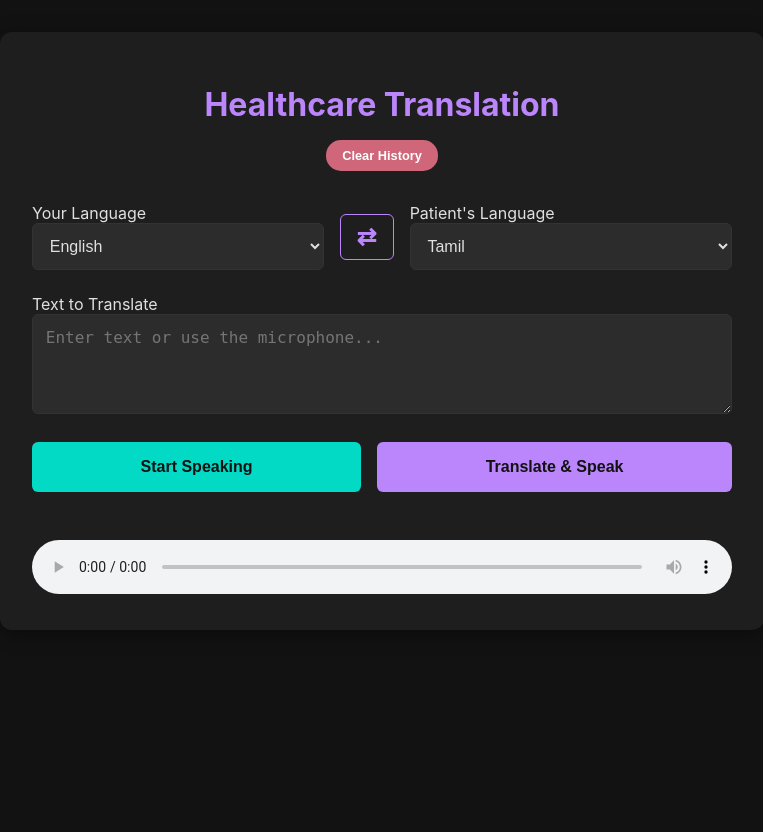
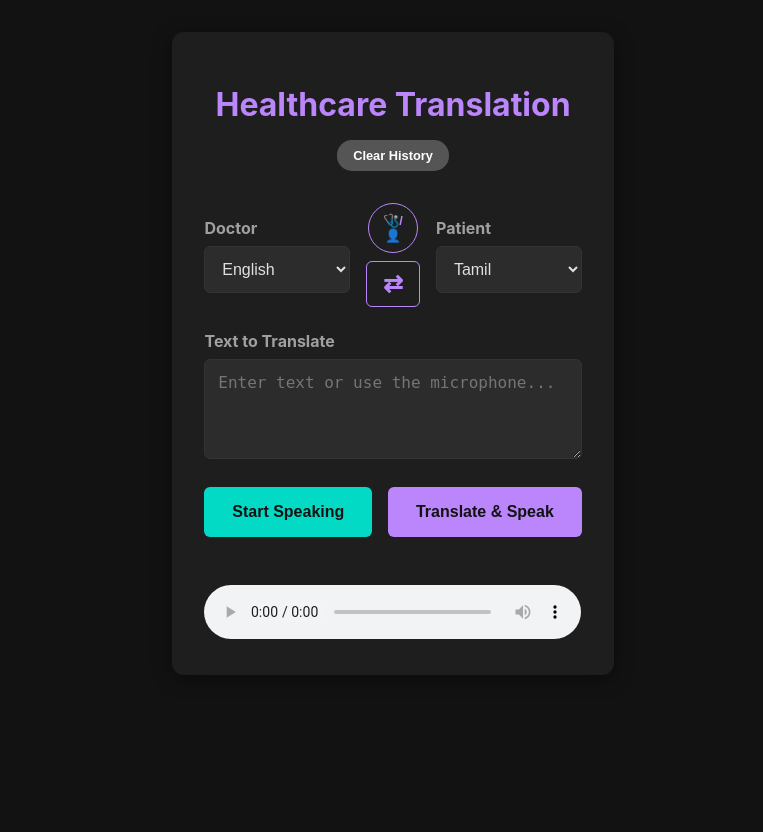
Before and after one commit to eclipseskyguy/GenerativeAI-Medical-Translator-and-Assistant, a FastAPI app: page / in a window 1280 px wide. Shown: the whole page, without its empty margins (258-1021 px from the left). Run offline with FastAPI, Linux system fonts and the light colour scheme.

```diff
--- a/templates/index.html
+++ b/templates/index.html
@@ -5,14 +5,14 @@
     <meta name="viewport" content="width=device-width, initial-scale=1.0">
     <title>Healthcare Translation</title>
     <style>
-        body { font-family: -apple-system, BlinkMacSystemFont, "Segoe UI", Roboto, Helvetica, Arial, sans-serif; background-color: #121212; color: #e0e0e0; margin: 0; }
-        .main-container { display: flex; justify-content: center; align-items: flex-start; min-height: 100vh; padding-top: 2rem; }
+        body { font-family: -apple-system, BlinkMacSystemFont, "Segoe UI", Roboto, Helvetica, Arial, sans-serif; background-color: #121212; color: #e0e0e0; display: flex; justify-content: center; align-items: flex-start; min-height: 100vh; margin: 0; padding-top: 2rem; }
         .container { background-color: #1e1e1e; padding: 2rem; border-radius: 12px; box-shadow: 0 4px 20px rgba(0,0,0,0.4); width: 90%; max-width: 700px; }
         h1 { color: #bb86fc; text-align: center; margin-bottom: 1rem; }
         .header-actions { text-align: center; margin-bottom: 2rem; }
-        #clearHistoryBtn { background-color: #cf6679; color: white; padding: 0.5rem 1rem; font-size: 0.8rem; border-radius: 15px; border: none; cursor: pointer; }
-        .lang-selector { display: flex; align-items: center; justify-content: space-between; margin-bottom: 1.5rem; }
+        #clearHistoryBtn { background-color: #555; color: white; padding: 0.5rem 1rem; font-size: 0.8rem; border-radius: 15px; border: none; cursor: pointer; }
+        .lang-selector { display: flex; align-items: center; justify-content: space-between; margin-bottom: 1.5rem; gap: 1rem;}
         .form-group { flex-grow: 1; }
+        .form-group label { display: block; margin-bottom: 0.5rem; color: #a0a0a0; font-weight: bold;}
         select, textarea { width: 100%; padding: 0.8rem; border-radius: 6px; border: 1px solid #333; background-color: #2c2c2c; color: #e0e0e0; font-size: 1rem; box-sizing: border-box; }
         textarea { resize: vertical; min-height: 100px; }
         .buttons { display: flex; gap: 1rem; margin-top: 1.5rem; }
@@ -20,13 +20,15 @@
         #speakBtn { flex-grow: 1; background-color: #03dac6; color: #121212; }
         #speakBtn.listening { background-color: #cf6679; }
         #translateBtn { flex-grow: 1; background-color: #bb86fc; color: #121212; }
-        #swapBtn { background: none; border: 1px solid #bb86fc; color: #bb86fc; font-size: 1.5rem; padding: 0.5rem 1rem; margin: 0 1rem; }
+        .swap-controls { display: flex; flex-direction: column; gap: 0.5rem; align-items: center; }
+        .swap-controls button { background: none; border: 1px solid #bb86fc; color: #bb86fc; font-size: 1.5rem; padding: 0.5rem 1rem; }
+        #roleToggleBtn { font-size: 0.8rem; padding: 0.5rem; border-radius: 50%; width: 50px; height: 50px; }
         button:disabled { background-color: #444; cursor: not-allowed; }
         #historyContainer { margin-top: 2rem; max-height: 40vh; overflow-y: auto; padding-right: 1rem; }
         .history-item { margin-bottom: 1.5rem; background-color: #2c2c2c; padding: 1rem; border-radius: 6px; }
         .history-item p { margin: 0.5rem 0; word-wrap: break-word; }
-        .history-item .original { color: #a0a0a0; font-size: 0.9em; }
-        .history-item .translated { font-size: 1.1em; }
+        .history-item .role-label { color: #a0a0a0; font-size: 0.9em; font-weight: bold; }
+        .history-item .text { font-size: 1.1em; }
         .history-item .actions { margin-top: 0.75rem; display: flex; flex-wrap: wrap; gap: 0.5rem; align-items: center; }
         .actions button { font-size: 0.8rem; padding: 0.4rem 0.8rem; }
         .actions .summarizeBtn { background-color: #3f51b5; color: white; }
@@ -47,9 +49,9 @@
             <h1>Healthcare Translation</h1>
             <div class="header-actions"><button id="clearHistoryBtn">Clear History</button></div>
             <div class="lang-selector">
-                <div class="form-group"><label for="inputLang">Your Language</label><select id="inputLang"><option value="en">English</option><option value="es">Spanish</option><option value="fr">French</option><option value="de">German</option><option value="hi">Hindi</option><option value="ta">Tamil</option></select></div>
-                <button id="swapBtn" title="Swap Languages">⇄</button>
-                <div class="form-group"><label for="outputLang">Patient's Language</label><select id="outputLang"><option value="ta">Tamil</option><option value="es">Spanish</option><option value="fr">French</option><option value="de">German</option><option value="hi">Hindi</option><option value="en">English</option></select></div>
+                <div class="form-group"><label id="leftRoleLabel"></label><select id="leftLangSelect"><option value="en">English</option><option value="es">Spanish</option><option value="fr">French</option><option value="de">German</option><option value="hi">Hindi</option><option value="ta">Tamil</option></select></div>
+                <div class="swap-controls"> <button id="roleToggleBtn" title="Toggle Roles">🩺/👤</button> <button id="langSwapBtn" title="Swap Languages">⇄</button> </div>
+                <div class="form-group"><label id="rightRoleLabel"></label><select id="rightLangSelect"><option value="ta">Tamil</option><option value="es">Spanish</option><option value="fr">French</option><option value="de">German</option><option value="hi">Hindi</option><option value="en">English</option></select></div>
             </div>
             <div class="form-group"><label for="inputText">Text to Translate</label><textarea id="inputText" placeholder="Enter text or use the microphone..."></textarea></div>
             <div class="buttons"><button id="speakBtn">Start Speaking</button><button id="translateBtn">Translate & Speak</button></div>
@@ -59,19 +61,32 @@
         </div>
     </div>
     <div id="aiModal" class="modal-overlay">
-        <div class="modal-content">
-            <span class="modal-close" id="modalCloseBtn">&times;</span>
-            <h3 id="modalTitle">AI Insight</h3>
-            <div id="modalBody"></div>
-        </div>
+        <div class="modal-content"><span class="modal-close" id="modalCloseBtn">&times;</span><h3 id="modalTitle">AI Insight</h3><div id="modalBody"></div></div>
     </div>
 
     <script>
         const el = {
-            speakBtn: document.getElementById('speakBtn'), translateBtn: document.getElementById('translateBtn'), swapBtn: document.getElementById('swapBtn'), inputText: document.getElementById('inputText'), inputLang: document.getElementById('inputLang'), outputLang: document.getElementById('outputLang'), historyContainer: document.getElementById('historyContainer'), audioPlayer: document.getElementById('audioPlayer'), loader: document.getElementById('loader'), clearHistoryBtn: document.getElementById('clearHistoryBtn'), aiModal: document.getElementById('aiModal'), modalCloseBtn: document.getElementById('modalCloseBtn'), modalTitle: document.getElementById('modalTitle'), modalBody: document.getElementById('modalBody')
+            // ... (selectors for all buttons, inputs, etc.)
+            speakBtn: document.getElementById('speakBtn'), translateBtn: document.getElementById('translateBtn'), inputText: document.getElementById('inputText'), historyContainer: document.getElementById('historyContainer'), audioPlayer: document.getElementById('audioPlayer'), loader: document.getElementById('loader'), clearHistoryBtn: document.getElementById('clearHistoryBtn'),
+            leftRoleLabel: document.getElementById('leftRoleLabel'), rightRoleLabel: document.getElementById('rightRoleLabel'), leftLangSelect: document.getElementById('leftLangSelect'), rightLangSelect: document.getElementById('rightLangSelect'),
+            langSwapBtn: document.getElementById('langSwapBtn'), roleToggleBtn: document.getElementById('roleToggleBtn'),
+            aiModal: document.getElementById('aiModal'), modalCloseBtn: document.getElementById('modalCloseBtn'), modalTitle: document.getElementById('modalTitle'), modalBody: document.getElementById('modalBody')
         };
 
-        el.swapBtn.addEventListener('click', () => { const temp = el.inputLang.value; el.inputLang.value = el.outputLang.value; el.outputLang.value = temp; });
+        // --- State Management ---
+        let state = {
+            left: { role: 'Doctor' },
+            right: { role: 'Patient' }
+        };
+
+        function updateUI() {
+            el.leftRoleLabel.textContent = state.left.role;
+            el.rightRoleLabel.textContent = state.right.role;
+        }
+
+        // --- Event Listeners ---
+        el.langSwapBtn.addEventListener('click', () => { const temp = el.leftLangSelect.value; el.leftLangSelect.value = el.rightLangSelect.value; el.rightLangSelect.value = temp; });
+        el.roleToggleBtn.addEventListener('click', () => { const temp = state.left.role; state.left.role = state.right.role; state.right.role = temp; updateUI(); });
         el.clearHistoryBtn.addEventListener('click', () => { el.historyContainer.innerHTML = ''; el.audioPlayer.src = ''; });
         el.modalCloseBtn.addEventListener('click', () => { el.aiModal.style.display = 'none'; });
         el.aiModal.addEventListener('click', (e) => { if (e.target === el.aiModal) { el.aiModal.style.display = 'none'; } });
@@ -79,7 +94,9 @@
         const SpeechRecognition = window.SpeechRecognition || window.webkitSpeechRecognition;
         if (SpeechRecognition) {
             const r = new SpeechRecognition(); r.continuous = true; r.interimResults = true;
-            el.speakBtn.addEventListener('click', () => { if (el.speakBtn.classList.contains('listening')) { r.stop(); } else { el.inputText.value = ''; r.lang = el.inputLang.value; r.start(); } });
+            el.speakBtn.addEventListener('click', () => {
+                if (el.speakBtn.classList.contains('listening')) { r.stop(); } else { el.inputText.value = ''; r.lang = el.leftLangSelect.value; r.start(); }
+            });
             r.onstart = () => { el.speakBtn.textContent = 'Stop Recording'; el.speakBtn.classList.add('listening'); };
             r.onend = () => { el.speakBtn.textContent = 'Start Speaking'; el.speakBtn.classList.remove('listening'); };
             r.onresult = (e) => { el.inputText.value = Array.from(e.results).map(res => res[0]).map(res => res.transcript).join(''); };
@@ -90,11 +107,11 @@
             if (!el.inputText.value) { alert('Please enter text first.'); return; }
             el.loader.style.display = 'block'; el.translateBtn.disabled = true;
             try {
-                const fd = new FormData(); fd.append('text', el.inputText.value); fd.append('input_lang_code', el.inputLang.value); fd.append('output_lang_code', el.outputLang.value);
+                const fd = new FormData(); fd.append('text', el.inputText.value); fd.append('input_lang_code', el.leftLangSelect.value); fd.append('output_lang_code', el.rightLangSelect.value);
                 const res = await fetch('/translate/', { method: 'POST', body: fd });
                 if (!res.ok) throw new Error('Translation failed');
                 const data = await res.json();
-                addHistoryItem(data.original_text, data.translated_text, data.original_lang_code, data.output_lang_code);
+                addHistoryItem(state.left.role, data.original_text, state.right.role, data.translated_text, data.original_lang_code, data.output_lang_code);
                 el.inputText.value = '';
                 const ttsRes = await fetch('/text-to-speech/', { method: 'POST', headers: { 'Content-Type': 'application/json' }, body: JSON.stringify({ text: data.translated_text, lang_code: data.output_lang_code }) });
                 if (ttsRes.ok) { const blob = await ttsRes.blob(); el.audioPlayer.src = URL.createObjectURL(blob); try { await el.audioPlayer.play(); } catch (err) { console.error("Autoplay failed:", err); } }
@@ -117,14 +134,16 @@
             } catch (err) { console.error('AI feature error:', err); alert(`Failed: ${err.message}`); } finally { button.textContent = button.classList.contains('summarizeBtn') ? 'Summarize' : 'Explain Medication'; button.disabled = false; }
         });
 
-        function addHistoryItem(original, translated, originalLang, targetLang) {
+        function addHistoryItem(fromRole, fromText, toRole, toText, fromLang, toLang) {
             const item = document.createElement('div'); item.className = 'history-item';
             item.innerHTML = `
-                <p class="original"><strong>You (${originalLang}):</strong> ${original}</p>
-                <p class="translated"><strong>Translation (${targetLang}):</strong> ${translated}</p>
+                <p class="role-label">${fromRole} (${fromLang}):</p>
+                <p class="text">${fromText}</p>
+                <p class="role-label">${toRole} (${toLang}):</p>
+                <p class="text translated">${toText}</p>
                 <div class="actions">
-                    <button class="summarizeBtn" data-text="${translated}" data-original-lang="${originalLang}" data-target-lang="${targetLang}">Summarize</button>
-                    <button class="explainBtn" data-text="${translated}" data-original-lang="${originalLang}" data-target-lang="${targetLang}">Explain Medication</button>
+                    <button class="summarizeBtn" data-text="${toText}" data-original-lang="${fromLang}" data-target-lang="${toLang}">Summarize</button>
+                    <button class="explainBtn" data-text="${toText}" data-original-lang="${fromLang}" data-target-lang="${toLang}">Explain Medication</button>
                 </div>`;
             el.historyContainer.prepend(item);
         }
@@ -137,6 +156,9 @@
             `;
             el.aiModal.style.display = 'flex';
         }
+
+        // Initial UI setup
+        updateUI();
     </script>
 </body>
 </html>
```
